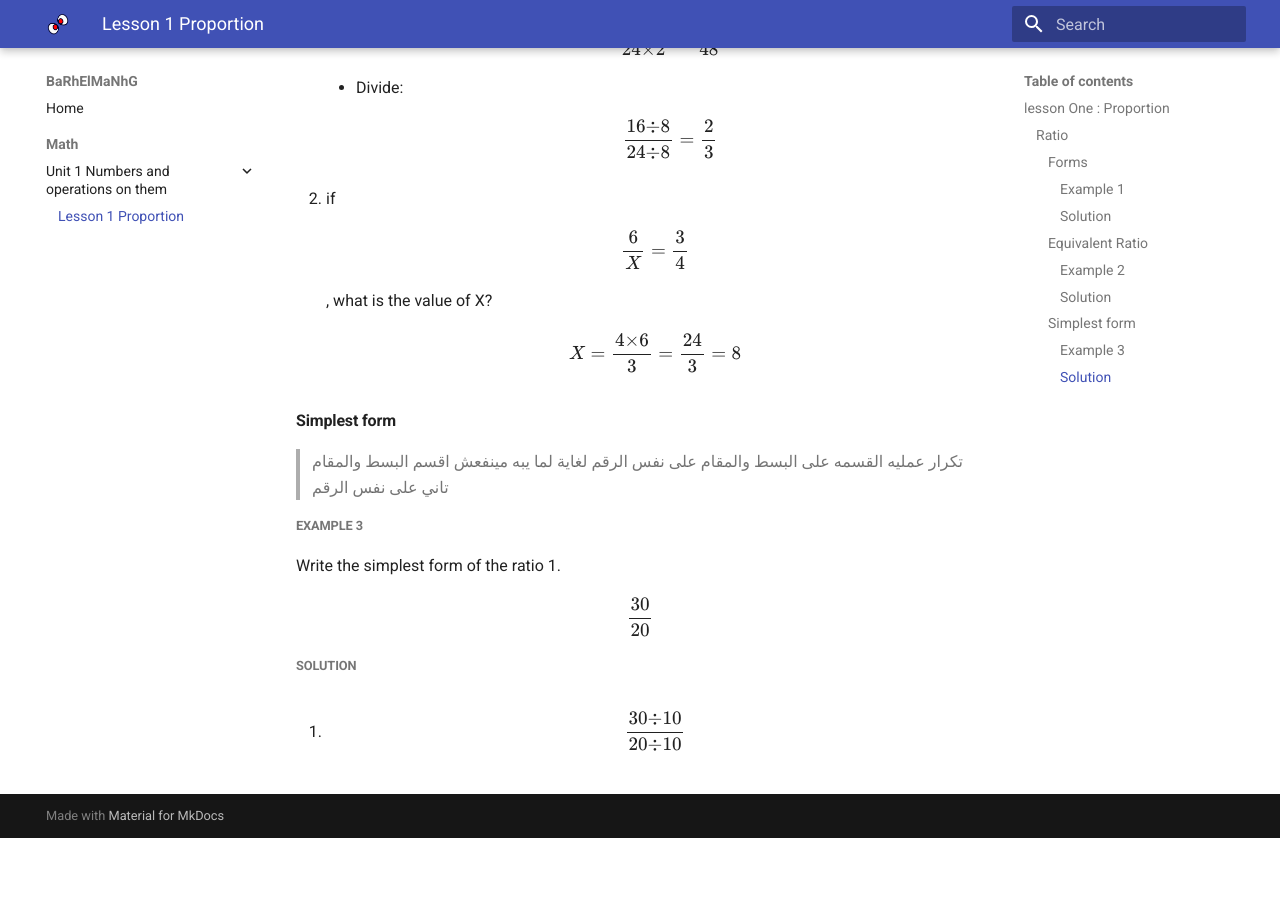
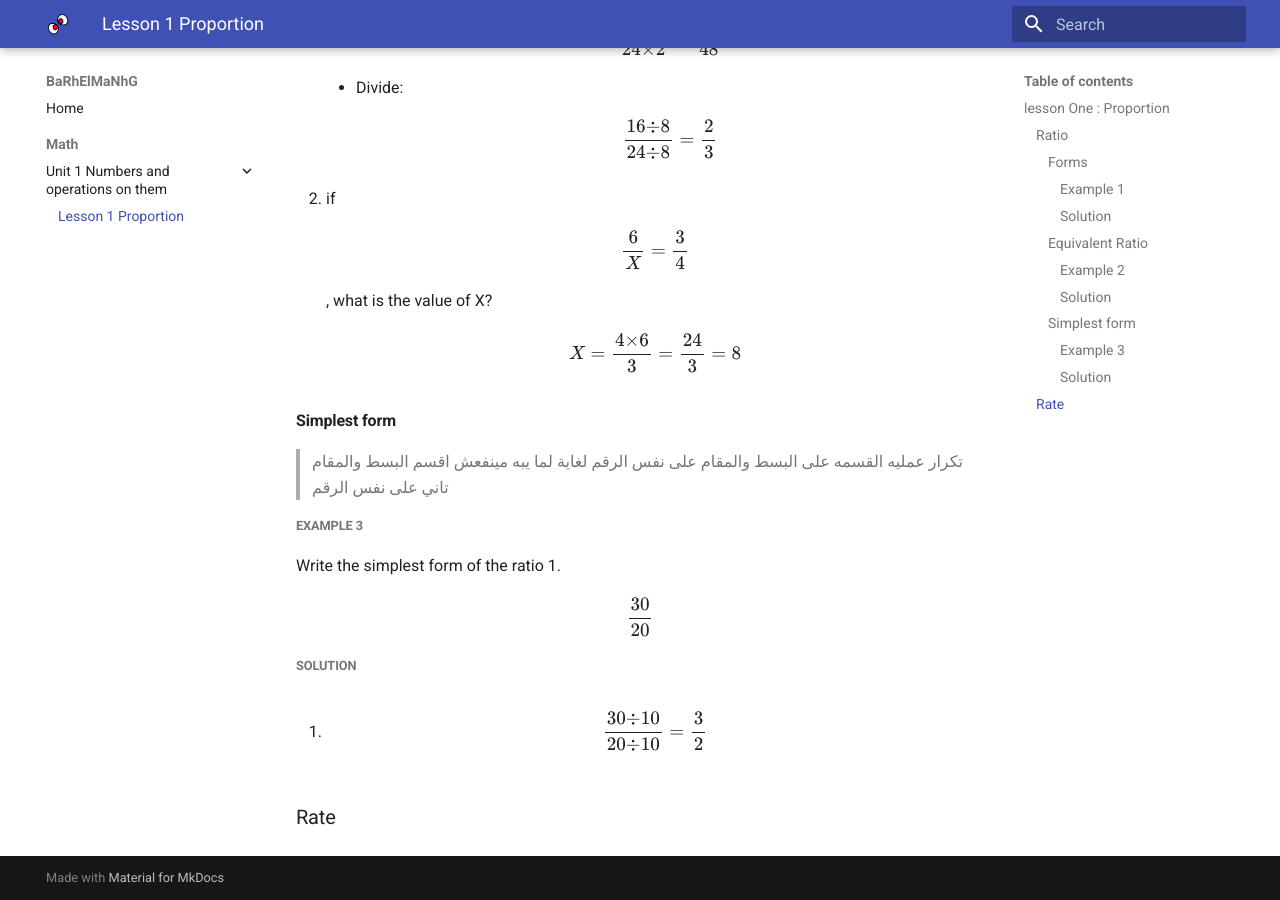
Before and after one commit to amansour-gh/educational.github.io, an MkDocs documentation site: the page built from docs/math/unit1/lesson1.md, in a window 1280 px wide and 900 px high, scrolled down 1475 px. Built offline with MkDocs 1.6.1 and Material for MkDocs 9.7.7, drawn with Linux system fonts in a browser that asks for light colours; formulas are drawn with MathJax 3; before the commit the page ends 2313 px from its top, so only the background shows below that.

Commit message:
240926-18

```diff
--- a/docs/math/unit1/lesson1.md
+++ b/docs/math/unit1/lesson1.md
@@ -44,4 +44,5 @@ $$ \frac{50}{20} $$
 Write the simplest form of the ratio
 1. $$\frac{30}{20}$$
 ##### Solution
-1. $$ \frac{30÷10}{20÷10} $$
+1. $$ \frac{30÷10}{20÷10}=\frac{3}{2} $$
+### Rate
```
Also changed, not shown: docs/index.md (+1 -1 lines).
